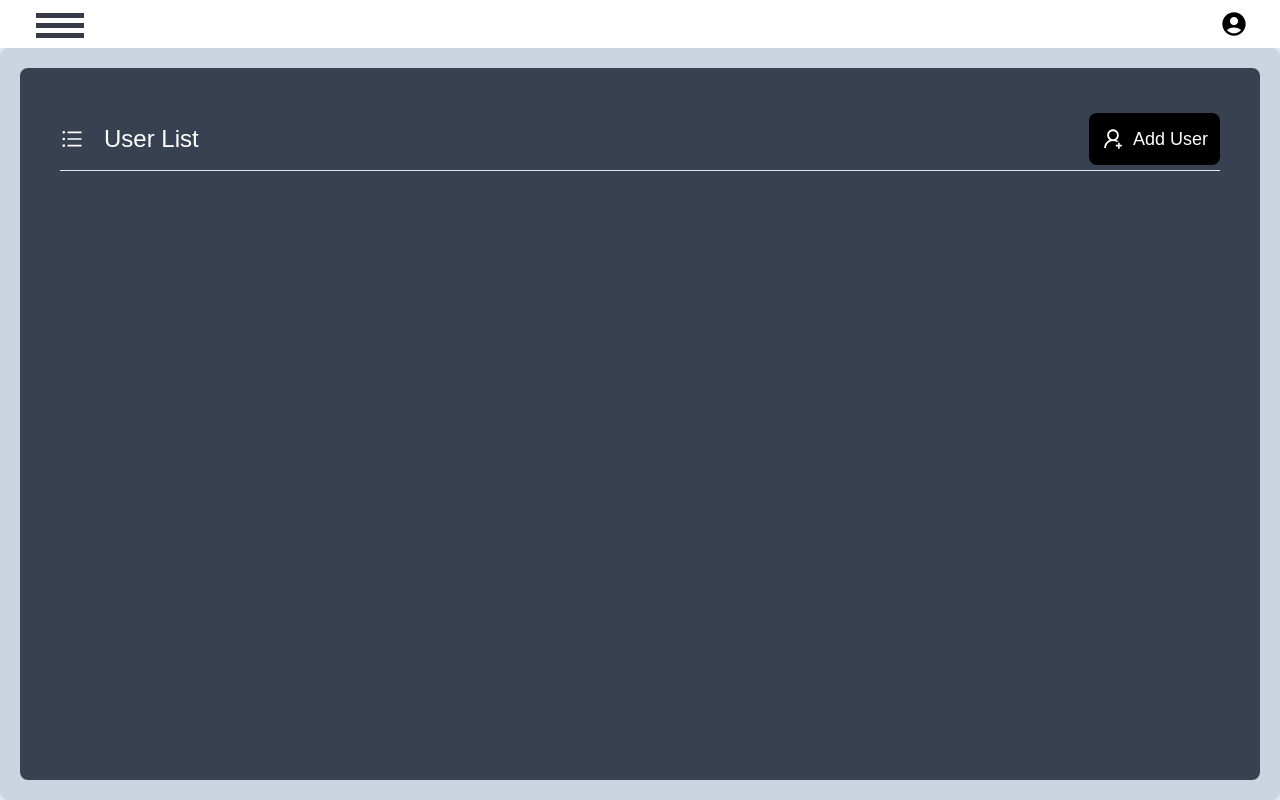
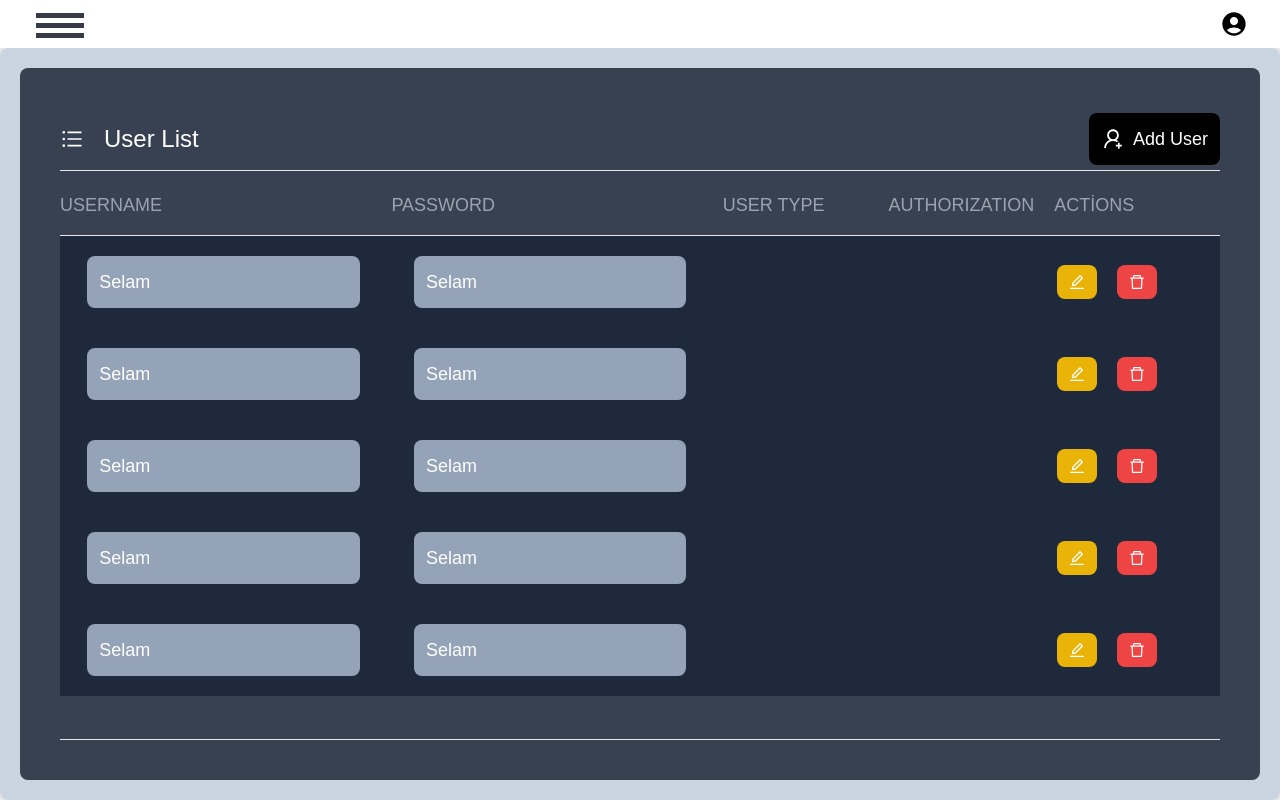
Before and after one commit to SemihArslanhw/AitNew, a React (Create React App) app in the folder frontend/: page /usermanagement in a window 1280 px wide. Built offline with nearby package versions, Linux system fonts and the light colour scheme.

Commit message:
api connections

```diff
--- /dev/null
+++ b/frontend/src/Api/Cluster/clusterRequests.js
@@ -0,0 +1,19 @@
+import * as API from '../index';
+
+export const getClusters = async () => {
+    try {
+        const res = await API.API.get("cluster/get");
+        return res;
+    } catch (err) {
+        return err.message;
+    }
+}
+
+export const addCluster = async (name) => {
+    try {
+        const res = await API.API.post("cluster/add", {cluster_name: name});
+        return res;
+    } catch (err) {
+        return err.message;
+    }
+}
--- /dev/null
+++ b/frontend/src/Api/File/fileRequests.js
@@ -0,0 +1,10 @@
+import * as API from '../index';
+
+export const getAllFiles = async () => {
+    try {
+        const res = await API.API.get("file-management/files/all");
+        return res;
+    } catch (err) {
+        return err.message;
+    }
+}
--- /dev/null
+++ b/frontend/src/Api/User/userRequests.js
@@ -0,0 +1,10 @@
+import * as API from '../index';
+
+export const getUsers = async () => {
+    try {
+        const res = await API.API.get("auth/getAll");
+        return res;
+    } catch (err) {
+        return err.message;
+    }
+}
--- a/frontend/src/Api/index.js
+++ b/frontend/src/Api/index.js
@@ -4,6 +4,7 @@ export const PF = "http://localhost:8080/images/"
 
 export const API = axios.create({
   baseURL: "http://192.168.2.44/",
+  withCredentials: true,
 });
 
 export const loginCall = async (username , password) => {
@@ -12,18 +13,8 @@ export const loginCall = async (username , password) => {
            "username" : username,
            "password" : password,
         });
-        document.cookie = `Bearer ${res.data.user.token};`;
         return res;
     } catch (err) {
         return err.message;
     }
 }
-
-export const getCluseters = async () => {
-    try {
-        const res = await API.get("cluster/get");
-        return res;
-    } catch (err) {
-        return err.message;
-    }
-}
--- /dev/null
+++ b/frontend/src/Components/UserManagement/UserCard/UserCard.js
@@ -0,0 +1,37 @@
+import React from 'react'
+import { AiOutlineEdit , AiOutlineDelete } from 'react-icons/ai'
+
+function UserCard({user}) {
+  return (
+    <div className='w-full bg-slate-800 flex  justify-between items-center py-5 '>
+    <div className='w-2/6'>
+      <div className='flex justify-center items-center'>
+      <div className='bg-slate-400 rounded-lg p-3 w-5/6 h-5/6 flex items-center'>
+      <p>Selam</p>
+      </div>
+
+      </div>
+    </div>
+    <div className='w-2/6'>
+    <div className='flex justify-center items-center'>
+      <div className='bg-slate-400 rounded-lg p-3 w-5/6 h-5/6 flex items-center'>
+      <p>Selam</p>
+      </div>
+
+      </div>
+    </div>
+    <div className='ml-4 w-1/6'>
+
+    </div>
+    <div className='w-1/6 flex items-center justify-between'>
+
+    </div>
+    <div className='w-1/6 flex gap-5'>
+      <button title='düzenle' className='bg-yellow-500 p-2 rounded-lg w-10 font-bold hover:bg-yellow-400 flex items-center justify-center'><AiOutlineEdit/></button>
+      <button title='sil' className='bg-red-500 p-2 rounded-lg w-10 font-bold hover:bg-red-400 flex items-center justify-center'><AiOutlineDelete/></button>
+      </div>
+  </div>
+  )
+}
+
+export default UserCard
--- a/frontend/src/Pages/Admin/UserManagement/UserManagement.js
+++ b/frontend/src/Pages/Admin/UserManagement/UserManagement.js
@@ -1,11 +1,43 @@
 import React from 'react'
 import {AiOutlineUnorderedList} from 'react-icons/ai'
-import {AiOutlineUserAdd} from 'react-icons/ai'
+import {AiOutlineUserAdd } from 'react-icons/ai'
+import UserCard from '../../../Components/UserManagement/UserCard/UserCard'
 
 
 function UserManagement({setUserCreatingMode}) {
 
-
+  const fakeUsers = [
+    {
+      username: 'admin',
+      password: 'admin',
+      userType: 'admin',
+      authorization: 'admin'
+    },
+    {
+      username: 'admin',
+      password: 'admin',
+      userType: 'admin',
+      authorization: 'admin'
+    },
+    {
+      username: 'admin',
+      password: 'admin',
+      userType: 'admin',
+      authorization: 'admin'
+    },
+    {
+      username: 'admin',
+      password: 'admin',
+      userType: 'admin',
+      authorization: 'admin'
+    },
+    {
+      username: 'admin',
+      password: 'admin',
+      userType: 'admin',
+      authorization: 'admin'
+    },
+  ]
 
 
   return (
@@ -22,10 +54,24 @@ function UserManagement({setUserCreatingMode}) {
                 </button>
 
             </div>
-            <div className='w-full h-[90%] pt-5 flex flex-col'>
+            <div className='w-full h-[90%] pt-5 flex flex-col border-b'>
+                <div className='w-full flex justify-between border-b pb-4'>
+                  <div className='w-2/6'><p className='text-gray-400'>USERNAME</p></div>
+                  <div className='w-2/6'><p className='text-gray-400'>PASSWORD</p></div>
+                  <div className='w-1/6'><p className='text-gray-400'>USER TYPE</p></div>
+                  <div className='w-1/6'><p className='text-gray-400'>AUTHORIZATION</p></div>
+                  <div className='w-1/6'><p className='text-gray-400'>ACTİONS</p></div>
 
+                </div>
+                <div className='w-full h-[90%]  overflow-y-scroll'>
+                  {fakeUsers.map((user, index) => {
+                    return (
+                        <UserCard key={index} user={user}/>
+                          )})}
             </div>
+
         </div>
+    </div>
     </div>
   )
 }
--- a/frontend/src/Pages/Auth/Login/LoginPage.js
+++ b/frontend/src/Pages/Auth/Login/LoginPage.js
@@ -1,35 +1,43 @@
 import React from 'react'
 import { AiFillLock, AiOutlineLoading } from 'react-icons/ai'
 import * as API from '../../../Api/index.js'
-import axios from 'axios'
-
+import { getClusters } from '../../../Api/Cluster/clusterRequests.js'
+import { getUsers } from '../../../Api/User/userRequests.js'
+import { getAllFiles } from '../../../Api/File/fileRequests.js'
 
 function LoginPage() {
 
   const [username, setUsername] = React.useState('')
   const [password, setPassword] = React.useState('')
-  const [error, setError] = React.useState('')
   const [loading, setLoading] = React.useState(false)
+  const [isError, setIsError] = React.useState(false)
 
   const handleSubmit = async (e) => {
     e.preventDefault()
     try {
-      setError('')
+      setIsError(false)
       setLoading(true)
-      const res = await API.loginCall(username, password)
+      await API.loginCall(username, password).then((res)=>{
+        if(res.data.status === 1005){
+          document.cookie = `token=${res.data.user.token}`
+          window.location.href = '/'
+        }
+
+
+      }).catch((err)=>{
+        setIsError(true)
+      })
       setLoading(false)
-      window.location.href = '/'
-      console.log(res)
 
     } catch (err) {
-      setError(err)
+      setIsError(true)
     }
     setLoading(false)
   }
 
   return (
     <div className='h-full text-lg bg-[#f3f4f6] flex items-center justify-center'>
-      <div className='bg-white shadow-lg w-[388px] h-[373px] items-center justify-between flex flex-col p-5 rounded-lg'>
+      <div className='bg-white shadow-lg w-[388px] h-[393px] items-center justify-between flex flex-col p-5 rounded-lg'>
         <img className=' h-[100px] mx-auto' src='assets/images/rounded-logo.png'></img>
         <h1 className=' font-bold text-center text-2xl'>Sign In To Your Account</h1>
         <form id='login' onSubmit={handleSubmit} className='w-full items-center flex flex-col justify-between h-2/5'>
@@ -37,6 +45,7 @@ function LoginPage() {
             <input value={username} onChange={(e) => { setUsername(e.target.value) }} className='border h-10 p-2 rounded-t-lg' type='text' placeholder='Username'></input>
             <input value={password} onChange={(e) => { setPassword(e.target.value) }} className='border h-10 p-2 rounded-b-lg shadow-lg' type='password' placeholder='Password'></input>
           </div>
+          {isError && <p className='text-red-500 font-semibold'>Kullanıcı adı yada şifre yanlış</p>}
           <button disabled={loading} type='submit' className='w-full shadow-lg hover:bg-green-400 font-semibold text-sm flex items-center justify-between p-3 bg-green-600 text-white h-10 rounded-md'>
             <AiFillLock style={{ width: "" }} />
             {loading ? <AiOutlineLoading className='animate-spin'/> : <p>Sign In</p>}
--- a/frontend/src/Pages/Home/HomePage.js
+++ b/frontend/src/Pages/Home/HomePage.js
@@ -1,6 +1,14 @@
-import React from 'react'
+import React, { useEffect } from 'react'
+import { redirect } from 'react-router-dom'
+import { useNavigate } from 'react-router-dom'
 
 function HomePage() {
+
+  const navigate = useNavigate()
+  useEffect(() => {
+  navigate('/filemanagement', { replace: true })
+  }, [])
+
   return (
     <div className='w-full h-full p-5 bg-[#cbd5e1] rounded-lg'>
         <div className='flex flex-row justify-between rounded-lg items-center w-full h-full bg-[#374151]'>
--- a/frontend/src/Pages/Search/Search.js
+++ b/frontend/src/Pages/Search/Search.js
@@ -20,6 +20,12 @@ function Search({dragging , setDragging , handleDragOver}) {
       {src:"assets/images/desen.png", alt:"deneme" , path:"assets/images/desen3.png"},
       {src:"assets/images/deneme.png", alt:"deneme" , path:"assets/images/deneme4.png"},
       {src:"assets/images/desen.png", alt:"deneme" , path:"assets/images/desen6.png"},
+      {src:"assets/images/deneme.png", alt:"deneme" , path:"assets/images/deneme7.png"},
+      {src:"assets/images/deneme.png", alt:"deneme" , path:"assets/images/deneme7.png"},
+      {src:"assets/images/deneme.png", alt:"deneme" , path:"assets/images/deneme7.png"},
+      {src:"assets/images/deneme.png", alt:"deneme" , path:"assets/images/deneme7.png"},
+      {src:"assets/images/deneme.png", alt:"deneme" , path:"assets/images/deneme7.png"},
+      {src:"assets/images/deneme.png", alt:"deneme" , path:"assets/images/deneme7.png"},
       {src:"assets/images/deneme.png", alt:"deneme" , path:"assets/images/deneme7.png"},
   ]
 
```
Also changed, not shown: frontend/src/Components/LeftBar/LeftBar.js (+24 -21 lines).
